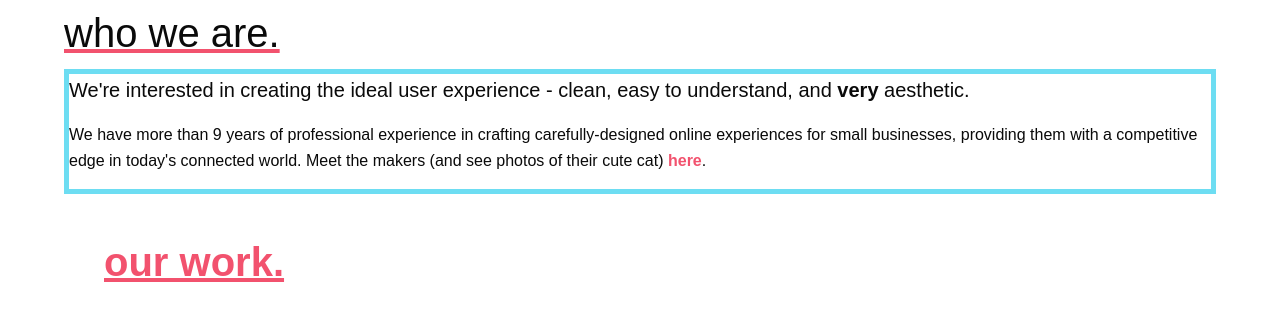
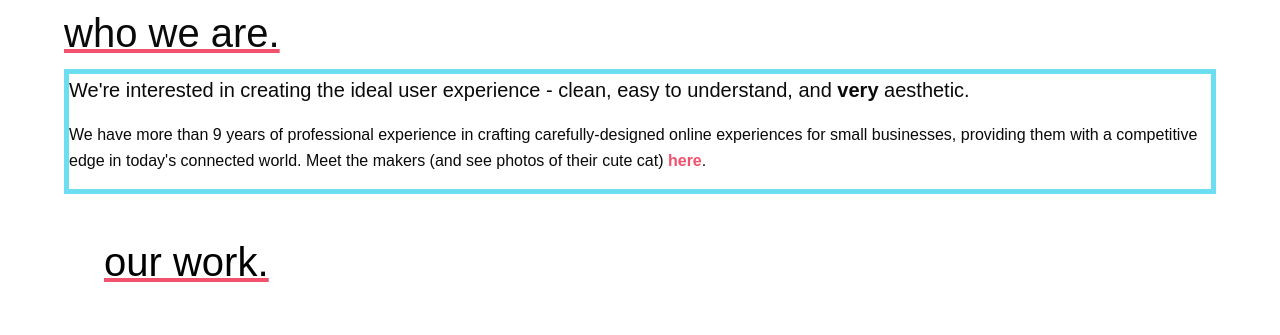
Before and after one commit to eclaidley/panda-designs, a plain HTML site: page index.html in a window 1280 px wide. Shown: the part 239-574 px from the top of the page. Drawn offline with nearby package versions, Linux system fonts and the light colour scheme; a web font is replaced by a local one.

Commit message:
update "our work" style

```diff
--- a/css/app.css
+++ b/css/app.css
@@ -95,3 +95,11 @@ a:hover {
 #our-work a:hover img {
 	opacity: 1;
 }
+
+h2 a {
+	color: black;
+	text-decoration: underline;
+	text-decoration-color: #F2526E;
+	-webkit-text-decoration-color: #F2526E;
+	font-weight: normal;
+}
```
